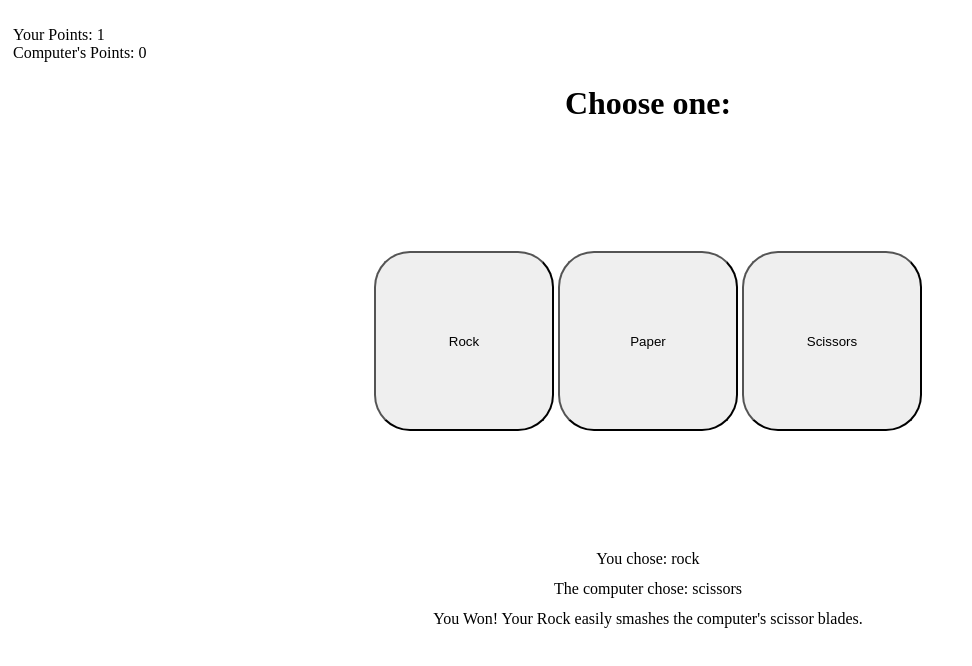
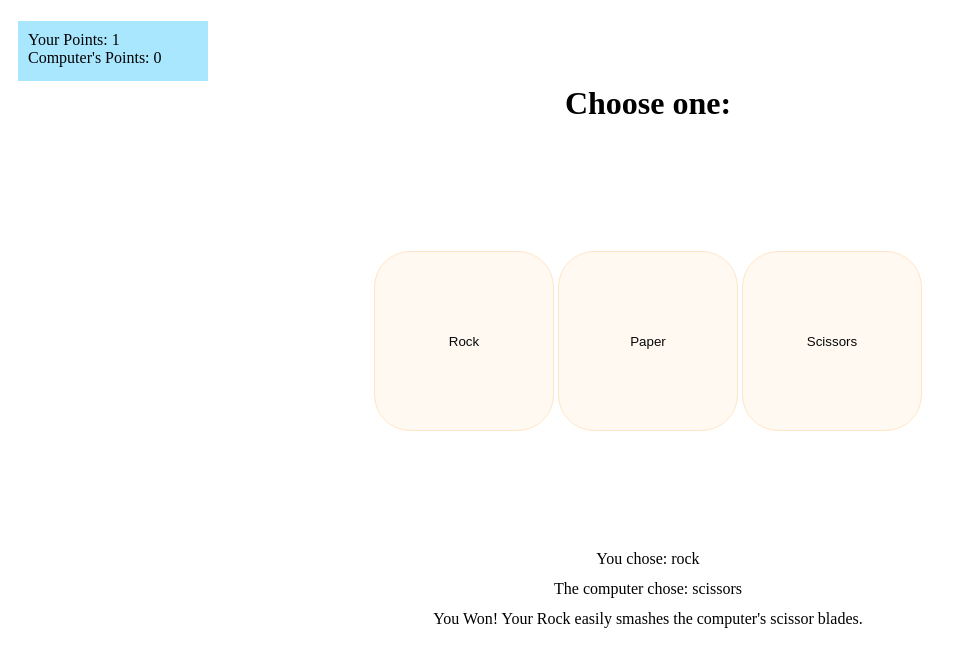
Before and after one commit to SquidSquad484/rock-paper-scissors, a plain HTML site: page index.html in a window 1280 px wide. Both pictures are taken after a click on the button "Rock". Shown: the whole page, without its empty margins (0-972 px from the left). Drawn offline with Linux system fonts and the light colour scheme.

Commit message:
Add fade-in animations to header and buttons and style button and points color

```diff
--- a/reset.css
+++ b/reset.css
@@ -46,3 +46,8 @@ table {
 	border-collapse: collapse;
 	border-spacing: 0;
 }
+button {
+	padding: 0;
+	border: none;
+	box-shadow: none;
+}
--- a/script.js
+++ b/script.js
@@ -3,6 +3,7 @@ const rock = document.getElementById("rock");
 const paper = document.getElementById("paper");
 const scissors = document.getElementById("scissors");
 
+const points = document.getElementById("points");
 let playerPoints = 0;
 let computerPoints = 0;
 
@@ -39,6 +40,7 @@ function computerPlay() {
 function displayPoints() {
     playerResults.textContent = `Your Points: ${playerPoints}`;
     computerResults.textContent = `Computer's Points: ${computerPoints}`;
+    points.style.backgroundColor = "rgb(169, 231, 255)";
 }
 
 function round(playerSelection) {
--- a/style.css
+++ b/style.css
@@ -6,15 +6,38 @@
 }
 h1 {
     padding-top: 5%;
+    opacity: 0;
+    animation-name: fade-in-header;
+    animation-duration: 5s;
+    animation-delay: 2s;
+    animation-fill-mode: forwards;
 }
+@keyframes fade-in-header {
+    to {opacity: 1;}
+}
+
 /* Buttons */
 #player-choice-buttons {
     width: 100vw;
     height: 100vh;
-    text-align: center;
     position: absolute;
     top: 40%;
     margin-top: -90px;
+    opacity: 0;
+    animation-name: fade-in-choice-buttons;
+    animation-duration: 5s;
+    animation-delay: 4s;
+    animation-fill-mode: forwards;
+}
+@keyframes fade-in-choice-buttons {
+    to {opacity: 1};
+}
+button {
+    background-color: rgb(255, 249, 241);
+    border: 1px solid rgb(255, 228, 196);
+}
+button:active {
+    transform: scale(1.1);
 }
 .choice-buttons {
     height: 180px;
@@ -36,8 +59,11 @@ h1 {
 #points {
     position: absolute;
     text-align: left;
-    padding-top: 5px;
-    padding-left: 5px;
+    margin-top: 0;
+    margin-left: 10px;
+    padding: 10px 10px 0 10px;
     top: 0;
     left: 0;
+    height: 50px;
+    width: 170px;
 }
```
